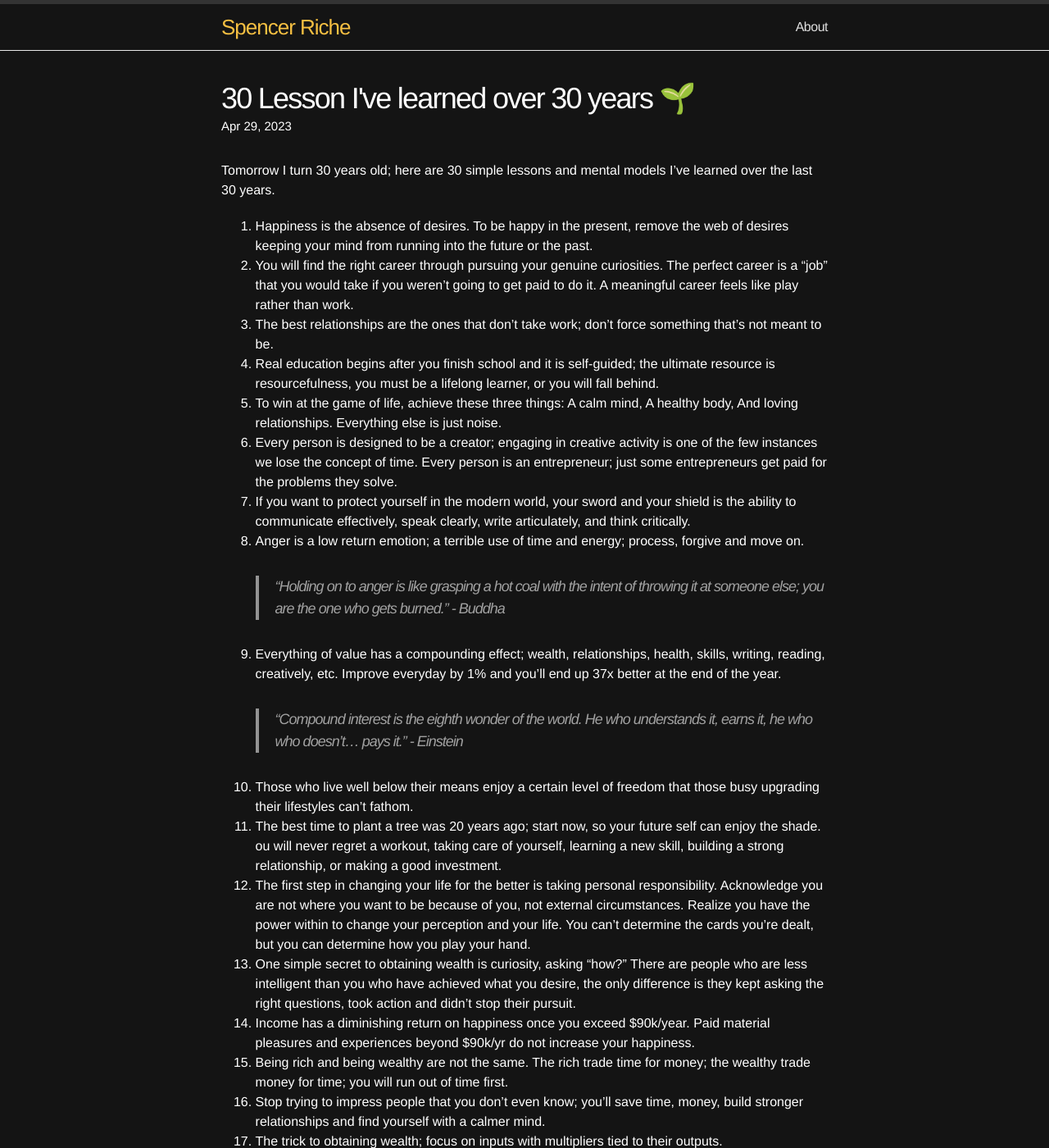
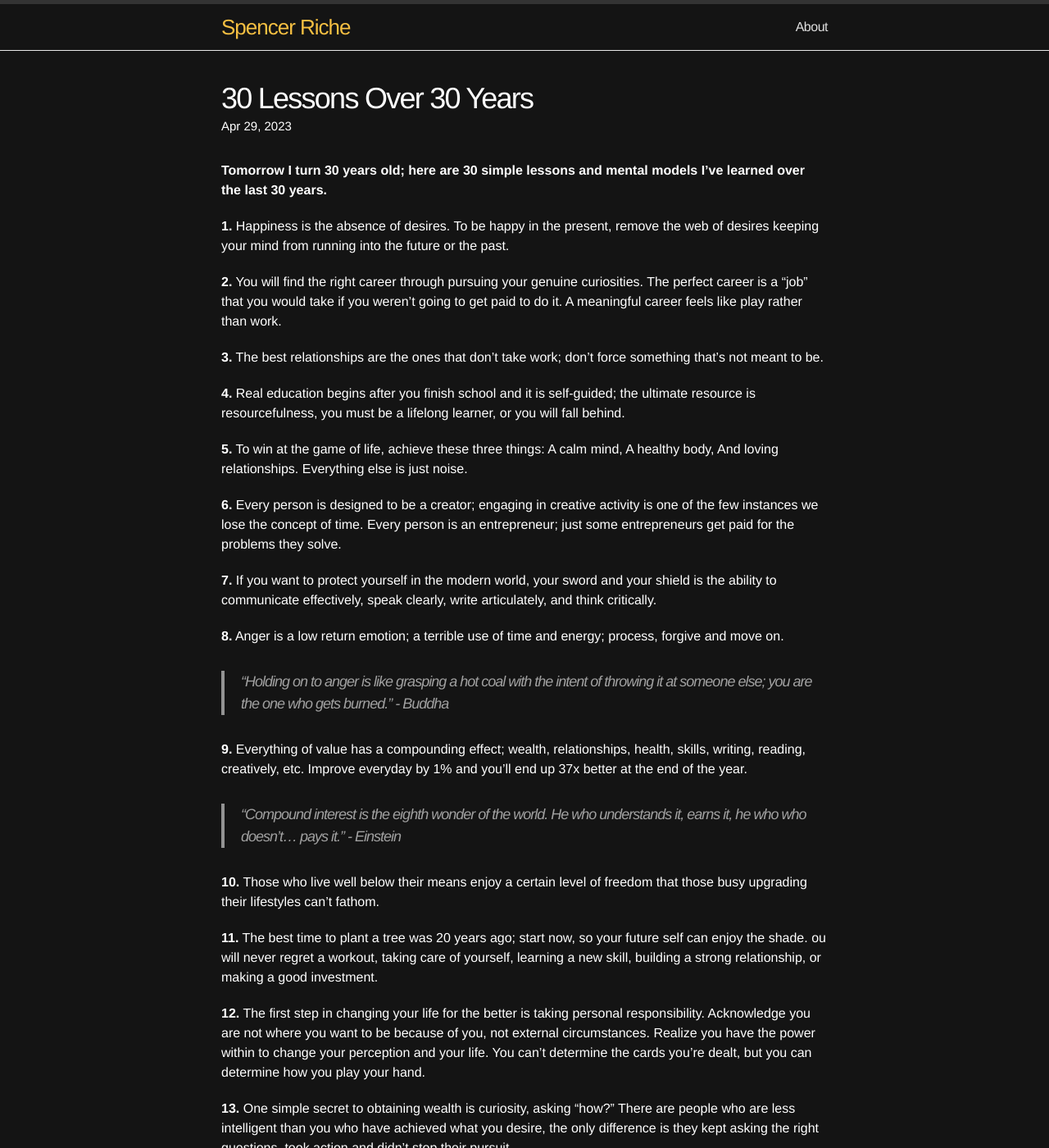
Before and after one commit to spenriche/spenriche.github.io, a Jekyll site: the page built from _posts/2023-4-29-lessons.md, in a window 1280 px wide and 1400 px high. Shown: the whole window at 82% size. Built offline with Jekyll 4.4.1, drawn with Linux system fonts in a browser that asks for light colours; some of the changed text lies outside the part shown.

```diff
--- a/_posts/2023-4-29-lessons.md
+++ b/_posts/2023-4-29-lessons.md
@@ -1,47 +1,47 @@
 ---
 layout: post
-title:  "30 Lesson I've learned over 30 years 🌱"
+title:  "30 Lessons Over 30 Years"
 date:   2023-4-29
 categories:
 ---
 
-Tomorrow I turn 30 years old; here are 30 simple lessons and mental models I’ve learned over the last 30 years.
+**Tomorrow I turn 30 years old; here are 30 simple lessons and mental models I’ve learned over the last 30 years.**
 
-1. Happiness is the absence of desires. To be happy in the present, remove the web of desires keeping your mind from running into the future or the past.
+**1\.** Happiness is the absence of desires. To be happy in the present, remove the web of desires keeping your mind from running into the future or the past.
 
-2. You will find the right career through pursuing your genuine curiosities. The perfect career is a “job” that you would take if you weren't going to get paid to do it. A meaningful career feels like play rather than work.
+**2\.** You will find the right career through pursuing your genuine curiosities. The perfect career is a “job” that you would take if you weren't going to get paid to do it. A meaningful career feels like play rather than work.
 
-3. The best relationships are the ones that don’t take work; don’t force something that's not meant to be.
+**3\.** The best relationships are the ones that don’t take work; don’t force something that's not meant to be.
 
-4. Real education begins after you finish school and it is self-guided; the ultimate resource is resourcefulness, you must be a lifelong learner, or you will fall behind.
+**4\.** Real education begins after you finish school and it is self-guided; the ultimate resource is resourcefulness, you must be a lifelong learner, or you will fall behind.
 
-5. To win at the game of life, achieve these three things: A calm mind, A healthy body, And loving relationships. Everything else is just noise.
+**5\.** To win at the game of life, achieve these three things: A calm mind, A healthy body, And loving relationships. Everything else is just noise.
 
-6. Every person is designed to be a creator; engaging in creative activity is one of the few instances we lose the concept of time. Every person is an entrepreneur; just some entrepreneurs get paid for the problems they solve.
+**6\.** Every person is designed to be a creator; engaging in creative activity is one of the few instances we lose the concept of time. Every person is an entrepreneur; just some entrepreneurs get paid for the problems they solve.
 
-7. If you want to protect yourself in the modern world, your sword and your shield is the ability to communicate effectively, speak clearly, write articulately, and think critically.
+**7\.** If you want to protect yourself in the modern world, your sword and your shield is the ability to communicate effectively, speak clearly, write articulately, and think critically.
 
-8. Anger is a low return emotion; a terrible use of time and energy; process, forgive and move on.
+**8\.** Anger is a low return emotion; a terrible use of time and energy; process, forgive and move on.
 >  “Holding on to anger is like grasping a hot coal with the intent of throwing it at someone else; you are the one who gets burned.” - Buddha
 
-9. Everything of value has a compounding effect; wealth, relationships, health, skills, writing, reading, creatively, etc. Improve everyday by 1% and you’ll end up 37x better at the end of the year.
+**9\.** Everything of value has a compounding effect; wealth, relationships, health, skills, writing, reading, creatively, etc. Improve everyday by 1% and you’ll end up 37x better at the end of the year.
 >  "Compound interest is the eighth wonder of the world. He who understands it, earns it, he who who doesn’t… pays it." - Einstein
 
-10. Those who live well below their means enjoy a certain level of freedom that those busy upgrading their lifestyles can’t fathom.
+**10\.** Those who live well below their means enjoy a certain level of freedom that those busy upgrading their lifestyles can’t fathom.
 
-11. The best time to plant a tree was 20 years ago; start now, so your future self can enjoy the shade. ou will never regret a workout, taking care of yourself, learning a new skill, building a strong relationship, or making a good investment.
+**11\.** The best time to plant a tree was 20 years ago; start now, so your future self can enjoy the shade. ou will never regret a workout, taking care of yourself, learning a new skill, building a strong relationship, or making a good investment.
 
-12. The first step in changing your life for the better is taking personal responsibility. Acknowledge you are not where you want to be because of you, not external circumstances. Realize you have the power within to change your perception and your life. You can’t determine the cards you're dealt, but you can determine how you play your hand.
+**12\.** The first step in changing your life for the better is taking personal responsibility. Acknowledge you are not where you want to be because of you, not external circumstances. Realize you have the power within to change your perception and your life. You can’t determine the cards you're dealt, but you can determine how you play your hand.
 
-13. One simple secret to obtaining wealth is curiosity, asking “how?” There are people who are less intelligent than you who have achieved what you desire, the only difference is they kept asking the right questions, took action and didn’t stop their pursuit.
+**13\.** One simple secret to obtaining wealth is curiosity, asking “how?” There are people who are less intelligent than you who have achieved what you desire, the only difference is they kept asking the right questions, took action and didn’t stop their pursuit.
 
-14. Income has a diminishing return on happiness once you exceed $90k/year. Paid material pleasures and experiences beyond $90k/yr do not increase your happiness.
+**14\.** Income has a diminishing return on happiness once you exceed $90k/year. Paid material pleasures and experiences beyond $90k/yr do not increase your happiness.
 
-15. Being rich and being wealthy are not the same. The rich trade time for money; the wealthy trade money for time; you will run out of time first.
+**15\.** Being rich and being wealthy are not the same. The rich trade time for money; the wealthy trade money for time; you will run out of time first.
 
-16. Stop trying to impress people that you don’t even know; you’ll save time, money, build stronger relationships and find yourself with a calmer mind.
+**16\.** Stop trying to impress people that you don’t even know; you’ll save time, money, build stronger relationships and find yourself with a calmer mind.
 
-17. The trick to obtaining wealth; focus on inputs with multipliers tied to their outputs.
+**17\.** The trick to obtaining wealth; focus on inputs with multipliers tied to their outputs.
 
 - A job pays you a fixed dollar per hour (1:1 ratio)
 - A business or investment is valued on a multiple of the earnings it produces (1:25+ ratio)
@@ -49,7 +49,7 @@ Tomorrow I turn 30 years old; here are 30 simple lessons and mental models I’v
 > “Fortunes require leverage. Business leverage comes from capital, people, and products with no marginal cost of replication” - Naval
 > “Give me a lever long enough and a fulcrum on which to place it, and I shall move the world.” - Archimedes
 
-18. The secret to achieving your ideal body; intake less, or more calories than you burn.
+**18\.** The secret to achieving your ideal body; intake less, or more calories than you burn.
 
 The Daily Calories Required To:
 
@@ -61,40 +61,40 @@ There is no secret diet; it’s simply the measurement of your intake vs expendi
 
 90% diet, 10% exercise.
 
-19. My hack for hitting my daily protein requirements for building strength and mass.
+**19\.** My hack for hitting my daily protein requirements for building strength and mass.
 
 - Target: 1 gram+ of protein per body weight, per day.
 - The hack: 1 lb of meat is 100 grams of protein; if you weigh 200 lbs, eat 2 lbs of meat per day.
 
 Extra lean ground beef is $5/lb; thus, it is $15/day for me to build and maintain my strength and size.
 
-20. You have a $100k product in your head; We all have unique experiences and problems we’ve faced. If you detail the steps on how you solved those problems, package it in a way for others to follow, there's an audience who will pay for your solutions.
+**20\.** You have a $100k product in your head; We all have unique experiences and problems we’ve faced. If you detail the steps on how you solved those problems, package it in a way for others to follow, there's an audience who will pay for your solutions.
 
-21. The internet is a great leveler; if you have something of value to offer the world, the internet will connect you with those who need it.
+**21\.** The internet is a great leveler; if you have something of value to offer the world, the internet will connect you with those who need it.
 
-22. Cheap highs are expensive and long lasting dopamine hits.
+**22\.** Cheap highs are expensive and long lasting dopamine hits.
 
-23. What gets measured gets managed: finances, health, goals, etc. Regular measurement is the secret to staying focused.
+**23\.** What gets measured gets managed: finances, health, goals, etc. Regular measurement is the secret to staying focused.
 
-24. The trick to completing your goals is making the list real, physically. If you have goals but haven't written them down, you have dreams, not goals.
+**24\.** The trick to completing your goals is making the list real, physically. If you have goals but haven't written them down, you have dreams, not goals.
 
-25. Your net worth directly correlates with your network, you become the average of the 5 people you hang around.
+**25\.** Your net worth directly correlates with your network, you become the average of the 5 people you hang around.
 
-26. You become what you consume; your brain is a muscle, provide it with the right food and exercise routine.
+**26\.** You become what you consume; your brain is a muscle, provide it with the right food and exercise routine.
 
-27. Take jobs for the skills you will learn, not for the money it pays.
+**27\.** Take jobs for the skills you will learn, not for the money it pays.
 
-28. No one can take skills and knowledge from you; if I lost everything I have, I would build it back better and in half the time because of the skills I’ve learned and the person I’ve become.
+**28\.** No one can take skills and knowledge from you; if I lost everything I have, I would build it back better and in half the time because of the skills I’ve learned and the person I’ve become.
 
-29. If you can’t imagine yourself traveling with someone for 24 hours, you shouldn’t get into business with them.
+**29\.** If you can’t imagine yourself traveling with someone for 24 hours, you shouldn’t get into business with them.
 
-30. Investing isn’t risky, one source of income is.
+**30\.** Investing isn’t risky, one source of income is.
 
 No job, pension or income stream is guaranteed, never rely on just one.
 
-31. (BONUS 1) A primary residence is not an investment; it's a consumer good. The cost of homeownership well exceeds the cost of renting, especially if you consider the opportunity cost of money and mobility. Delay buying a home until the downpayment can leave your account without you realizing a noticeable dent and/or your total monthly housing expense is below 30% of your net income. Include all costs such as mortgage payment, taxes, bills, R&M, etc. [Tertiary markets and house-hacking are exempt from this lesson.]
+**31\.** (BONUS 1) A primary residence is not an investment; it's a consumer good. The cost of homeownership well exceeds the cost of renting, especially if you consider the opportunity cost of money and mobility. Delay buying a home until the downpayment can leave your account without you realizing a noticeable dent and/or your total monthly housing expense is below 30% of your net income. Include all costs such as mortgage payment, taxes, bills, R&M, etc. [Tertiary markets and house-hacking are exempt from this lesson.]
 
-32. (BONUS 2)- The greatest risk is not taking a risk.
+**32\.** (BONUS 2)- The greatest risk is not taking a risk.
 
 It is overwhelming how many times people give me an excuse as to why they can’t take a ‘risk’.
 
```
